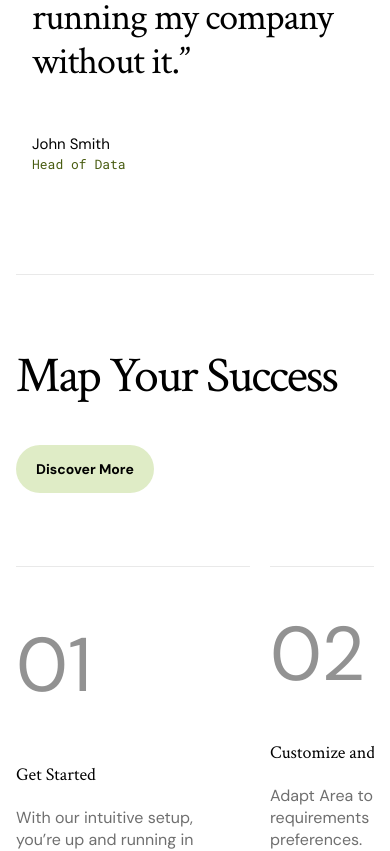
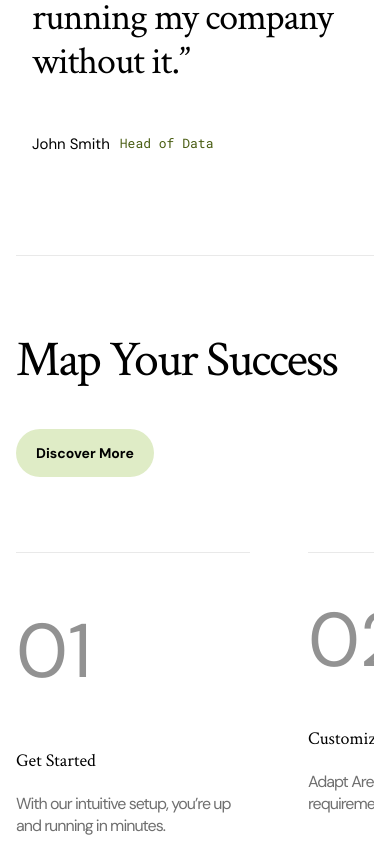
Before and after one commit to ministrov/landing-area-next-ts, a Next.js app: page / in a window 390 px wide. Shown: the part 6560-7411 px from the top of the page. Built offline with nearby package versions, Linux system fonts and the light colour scheme.

Commit message:
feat: keep on usiang a pixel perfect tools to do a testimonial and howItWorks sections on tablet

```diff
--- a/components/howItWorks/HowItWorks.module.css
+++ b/components/howItWorks/HowItWorks.module.css
@@ -62,9 +62,29 @@
 }
 
 @media screen and (max-width: 1280px) {
+  .how {
+    padding-top: 77px;
+  }
+
+  .header {
+    margin-bottom: 75px;
+  }
+
   .title {
     font-size: 54px;
     line-height: 60px;
+  }
+
+  .list {
+    column-gap: 58px;
+  }
+
+  .item {
+    padding-right: 0px;
+  }
+
+  .item p {
+    letter-spacing: -1px;
   }
 
   .item:nth-child(2) span {
--- a/components/testimonials/Testimonials.module.css
+++ b/components/testimonials/Testimonials.module.css
@@ -43,12 +43,13 @@
 
 @media screen and (max-width: 1280px) {
   .testimonials {
+    padding-bottom: 121px;
     height: auto;
   }
 
   .textContent {
     max-width: 100%;
-    padding-top: 45px;
+    padding-top: 51px;
     padding-bottom: 42px;
     padding-left: 0;
   }
@@ -71,6 +72,11 @@
     height: auto;
     max-height: 100%;
   }
+
+  .authorBox {
+    display: flex;
+    gap: 10px;
+  }
 }
 
 @media screen and (max-width: 800px) {
--- a/components/testimonials/Testimonials.tsx
+++ b/components/testimonials/Testimonials.tsx
@@ -33,8 +33,11 @@ export const Testimonials = () => {
           <Image className={styles.image} src={image} width={590} height={670} alt={author} />
           <div className={styles.textContent}>
             <p className={styles.text}>{text}</p>
-            <p className={styles.author}>{author}</p>
-            <p className={styles.role}>{role}</p>
+
+            <div className={styles.authorBox}>
+              <p className={styles.author}>{author}</p>
+              <p className={styles.role}>{role}</p>
+            </div>
           </div>
         </div>
       </div>
```
